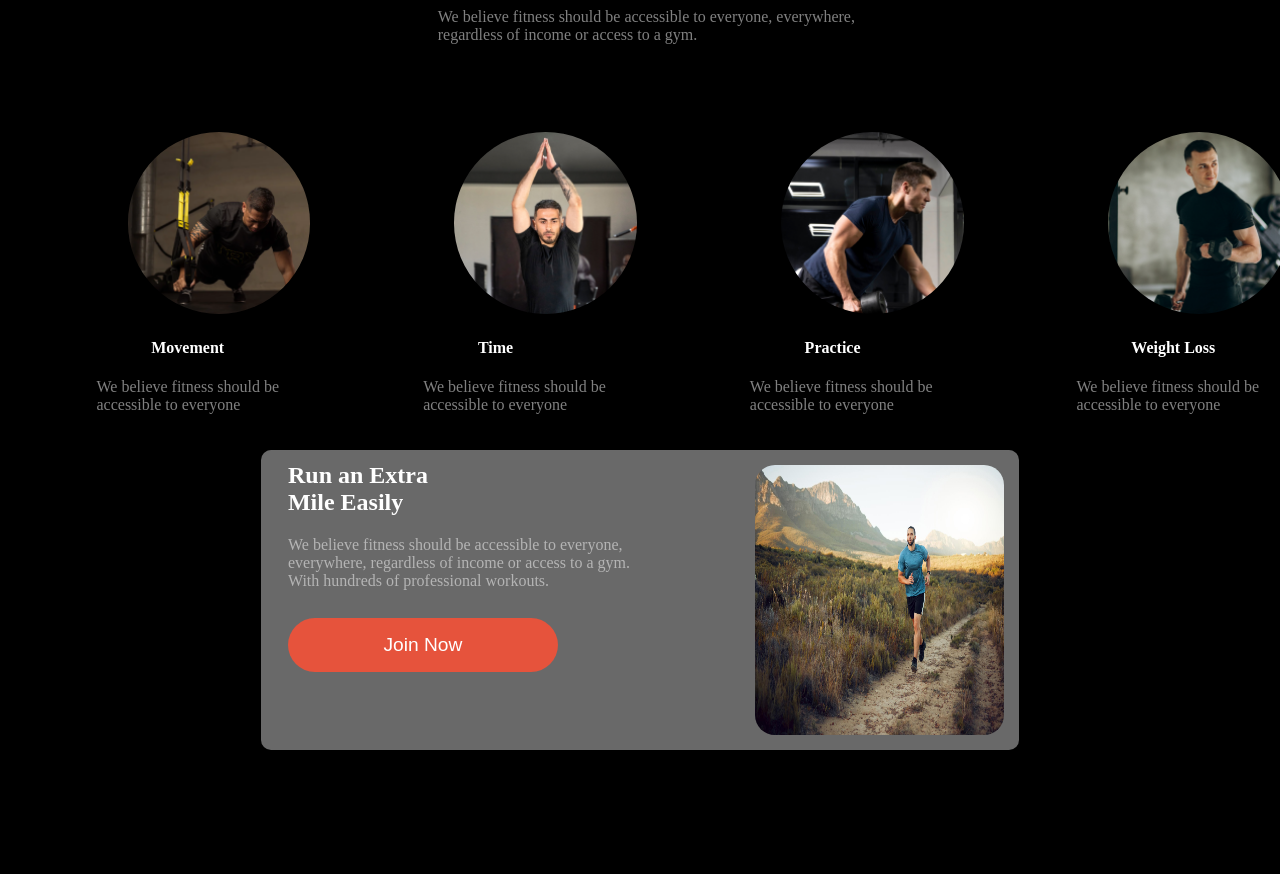
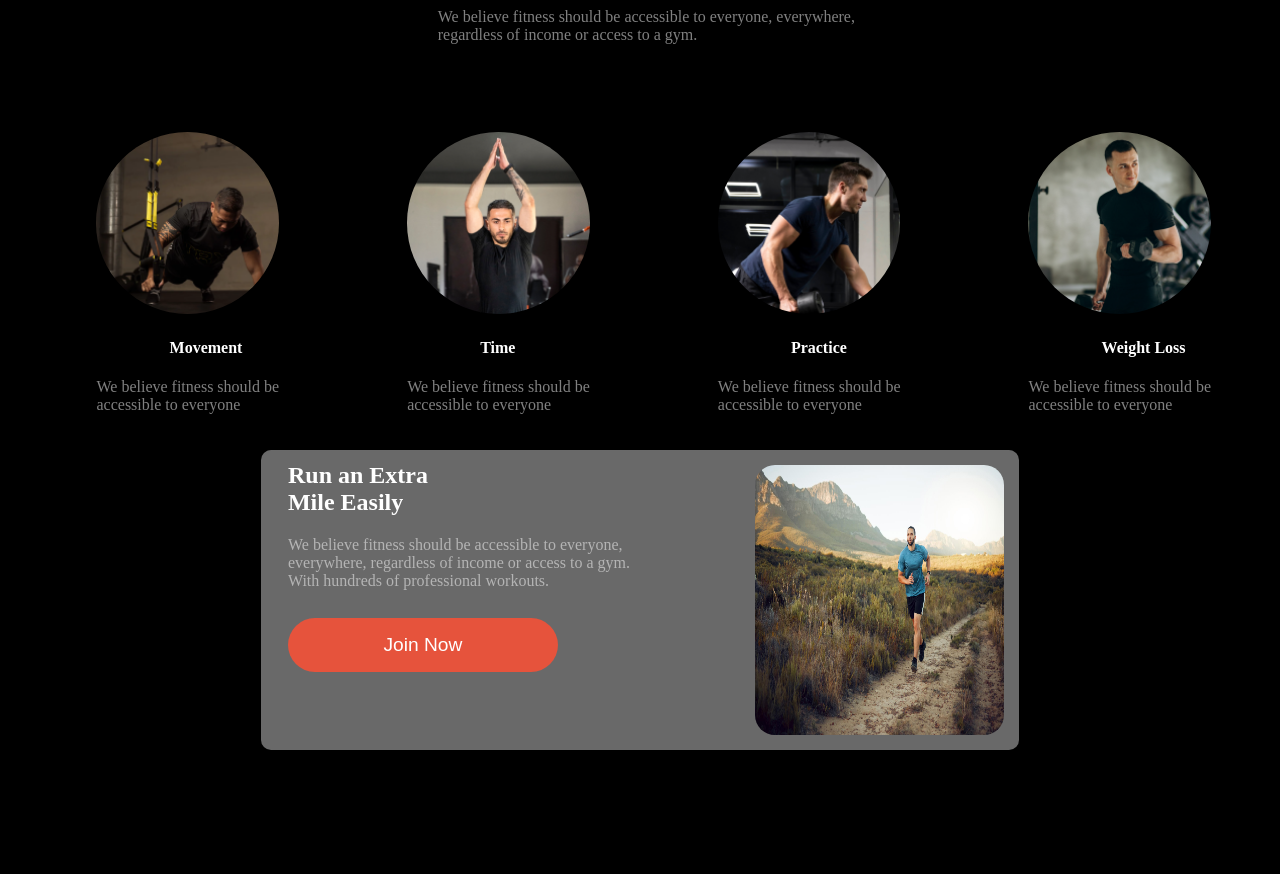
Before and after one commit to JunaidMokit/Fitness-Website, a plain HTML site: page index.html in a window 1280 px wide. Shown: the part 820-1694 px from the top of the page. Drawn offline with Linux system fonts and the light colour scheme; a web font is replaced by a local one.

Commit message:
more-portfolio

```diff
--- a/Style/styles.css
+++ b/Style/styles.css
@@ -232,13 +232,17 @@ padding: 16px 40px 16px 40px;
 
 .img-shape{
     border-radius: 50%;
-    margin-left: 17%;
+    margin-left: 0%;
 }
 .all-card{
     margin-top: 7%;
     display: flex;
     margin-left: 7%;
-    gap: 9rem;
+    gap: 8rem;
+
+}
+.ex-one{
+    /* background-color: aqua; */
 
 }
 .p-c{
@@ -248,7 +252,7 @@ padding: 16px 40px 16px 40px;
     margin-left: 0%;
 }
 .mov{
-    margin-left: 30%;
+    margin-left: 40%;
 }
 
 /* Running part */
@@ -679,6 +683,9 @@ input, select {
     position: relative;
 
 }
+.trainer-data{
+   width: 98%;
+}
 .traner-details{
     width: 84%;
 }
--- a/index.html
+++ b/index.html
@@ -85,7 +85,7 @@
                 <p class="p2 p-c">We believe fitness should be accessible to everyone, everywhere,<br> regardless of income or access to a gym.</p>
             </div>
             <div class="all-card">
-                <div>
+                <div class="ex-one">
                     <div class="p-img">
                         <img class="img-shape" src="images/image 3.png" alt="">
 
@@ -95,7 +95,7 @@
                         <p class="p-c p-p">We believe fitness should be <br> accessible to everyone</p>
                     </div>
                 </div>
-                 <div>
+                 <div class="ex-one">
                      <div class="p-img">
                         <img class="img-shape" src="images/image 2.png" alt="">
 
@@ -106,7 +106,7 @@
                      </div>
 
                  </div>
-                 <div >
+                 <div  class="ex-one">
                     <div class="p-img">
                         <img class="img-shape" src="images/image 4.png" alt="">
 
@@ -118,7 +118,7 @@
                     </div>
 
                  </div>
-                 <div>
+                 <div class="ex-one">
                     <div class="p-img">
                         <img class="img-shape" src="images/image 5.png" alt="">
                     </div>
@@ -206,7 +206,7 @@
 
           <div class="BMI-calculator">
             <h2>Calculate your BMI</h2>
-            <p>We believe fitness should be accessible to everyone, everywhere, regardless of income or access to a gym.</p>
+            <p>We believe fitness should be accessible to everyone, everywhere, regardless of <br> income or access to a gym.</p>
 
 
             <form class="shape-form" action="">
```
